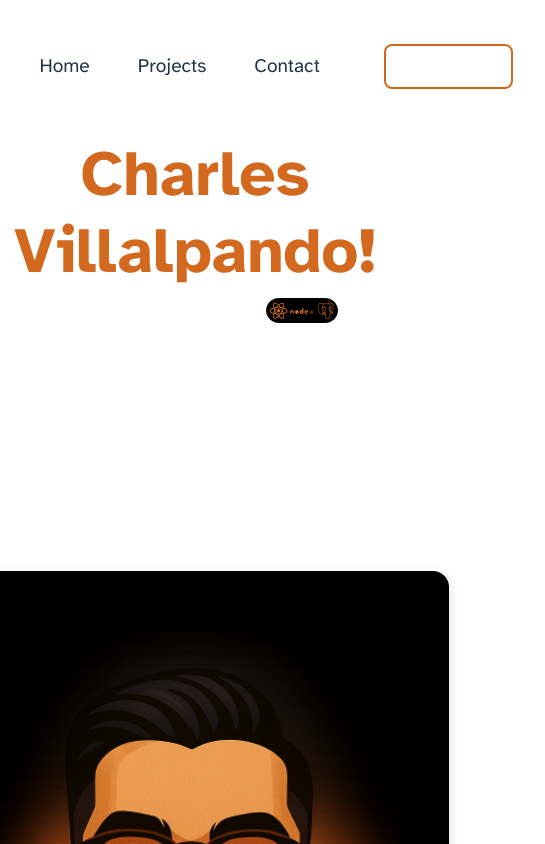
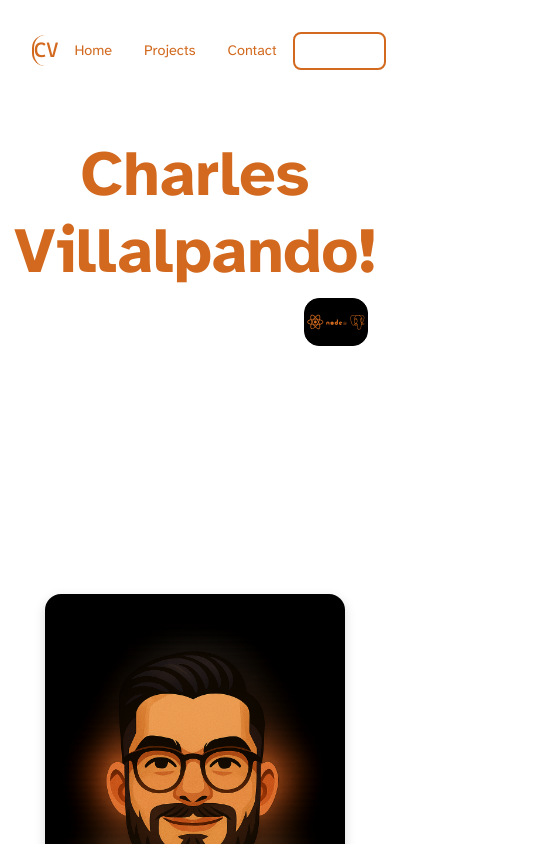
Before and after one commit to charlesvill/portfolio-react, a React (Vite) app: page / in a window 390 px wide. Shown: the top 844 px of the page, 545 px wide, since content can reach past the window. Built offline with nearby package versions, Linux system fonts and the light colour scheme.

Commit message:
Header overflow fixes on smaller screens

```diff
--- a/src/components/header/header.module.css
+++ b/src/components/header/header.module.css
@@ -1,9 +1,11 @@
+/* Header container */
 .siteHeader {
   display: flex;
   justify-content: space-between;
   align-items: center;
 }
 
+/* Logo */
 .logoCont {
   font-family: 'Cascadia';
   font-size: 2.5em;
@@ -11,37 +13,38 @@
   text-decoration: none;
   border-left: 2px solid;
   border-radius: 30px;
+  padding: 0.3rem;
   margin: 0;
-  padding: 0.3rem;
 }
 
+/* Navigation container */
 .nav {
   display: flex;
   justify-content: space-between;
 }
 
+/* Navigation list */
 .navList {
   display: flex;
   justify-content: center;
   gap: 1em;
   list-style: none;
   margin: 0 3em;
+  padding: 0;
 }
 
-.navList > li > a {
-  color: var(--accent-text-color);
-  font-size: 1.2em;
-}
-
-.navList li a {
+/* Navigation links */
+.navList a {
   position: relative;
   display: inline-block;
   padding: 0.5rem 1rem;
+  font-size: 1.2em;
+  color: var(--accent-text-color);
   text-decoration: none;
-  color: inherit;
+  transition: color 0.3s ease;
 }
 
-.navList li a::after {
+.navList a::after {
   content: '';
   position: absolute;
   left: 0;
@@ -50,23 +53,24 @@
   height: 3px;
   background-color: var(--accent-text-color);
   opacity: 0;
-  transition: opacity 0.3s ease, transform 0.3s ease;
   transform: translateY(2px);
+  transition:
+    opacity 0.3s ease,
+    transform 0.3s ease;
 }
 
-.navList li a:hover::after,
-.navList li a:focus::after {
+.navList a:hover::after,
+.navList a:focus::after {
   opacity: 1;
   transform: translateY(0);
 }
 
-
-
+/* Resume button */
 .resumeBtn {
-  font-size: 1.1em;
   display: inline-flex;
   align-items: center;
   gap: 0.5rem;
+  font-size: 1.1em;
   padding: 0.5rem 1rem;
   border: 2px solid var(--accent-text-color);
   border-radius: 0.5rem;
@@ -84,9 +88,38 @@
   transform: translateY(-1px);
 }
 
+/* Download SVG icon inside button */
 .dlSvg {
+  width: 1.3em;
+  height: auto;
   fill: var(--base-heading-color);
   stroke: none;
-  width: 1.3em;
-  height: auto;
 }
+
+@media (max-width: 768px) {
+  .siteHeader {
+    box-sizing: border-box;
+    max-width: 430px;
+    margin-bottom: 2rem;
+  }
+  .logoCont{
+    padding: 0;
+    margin: 0;
+    font-size: 1.3rem;
+  }
+  .navList {
+    gap: 0;
+    margin: 0rem;
+  }
+  .navList > li > a {
+    font-size: 0.9rem;
+  }
+  .resumeBtn {
+    padding: 0 .2rem;
+    font-size: .9rem;
+  }
+  .dlSvg {
+    width: auto;
+    height: auto;
+  }
+}
--- a/src/components/projects/featured/featuredProjects.module.css
+++ b/src/components/projects/featured/featuredProjects.module.css
@@ -125,6 +125,8 @@
   }
   .imgWrapper {
     width: 100%;
+    margin-right: 0;
+    margin-left: 0;
     flex: none;
   }
 
--- a/src/index.css
+++ b/src/index.css
@@ -48,10 +48,14 @@
   -moz-osx-font-smoothing: grayscale;
 }
 
-html {
+#root {
+  max-width: 100vw;
+}
+html,
+body {
   box-sizing: border-box;
-  width: 100%;
   scroll-behavior: smooth;
+  overflow-x: hidden; /* prevent accidental horizontal scroll */
 }
 
 *,
@@ -67,8 +71,8 @@ html {
 a {
   font-weight: 500;
   color: #646cff;
-  text-decoration-line: underline;        /* force underline always */
-  text-decoration-color: transparent;     /* invisible at first */
+  text-decoration-line: underline; /* force underline always */
+  text-decoration-color: transparent; /* invisible at first */
   text-decoration-thickness: 2px;
   text-underline-offset: 4px;
   transition: text-decoration-color 0.3s ease;
@@ -76,14 +80,11 @@ a {
 
 a:hover,
 a:focus {
-  text-decoration-color: currentColor;    /* underline fades in */
+  text-decoration-color: currentColor; /* underline fades in */
 }
 
 body {
-  margin: 0 auto;
-  display: flex;
-  justify-content: center;
-  place-items: center;
+  margin: 0;
   min-width: 320px;
   min-height: 100vh;
 }
```
